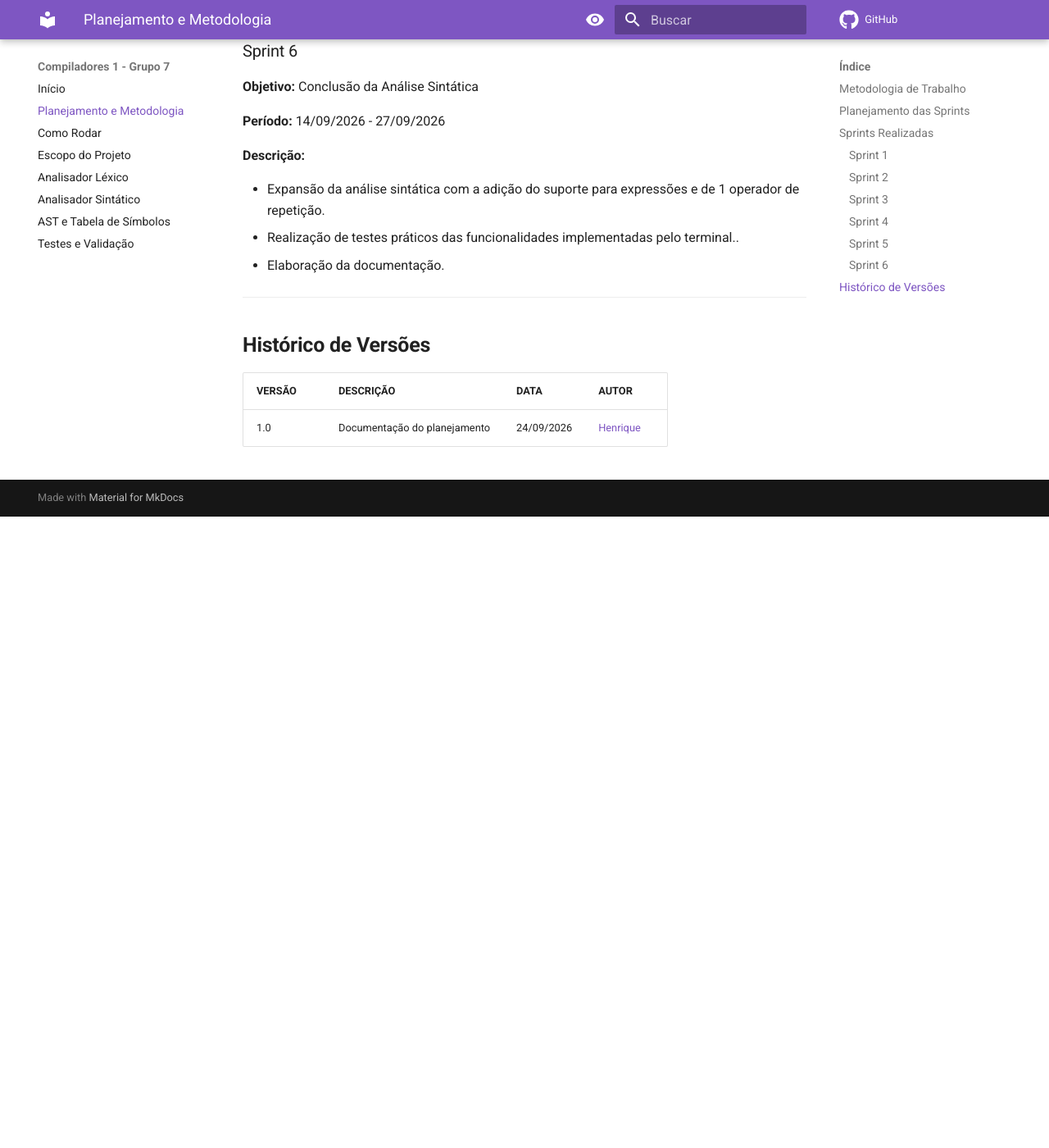
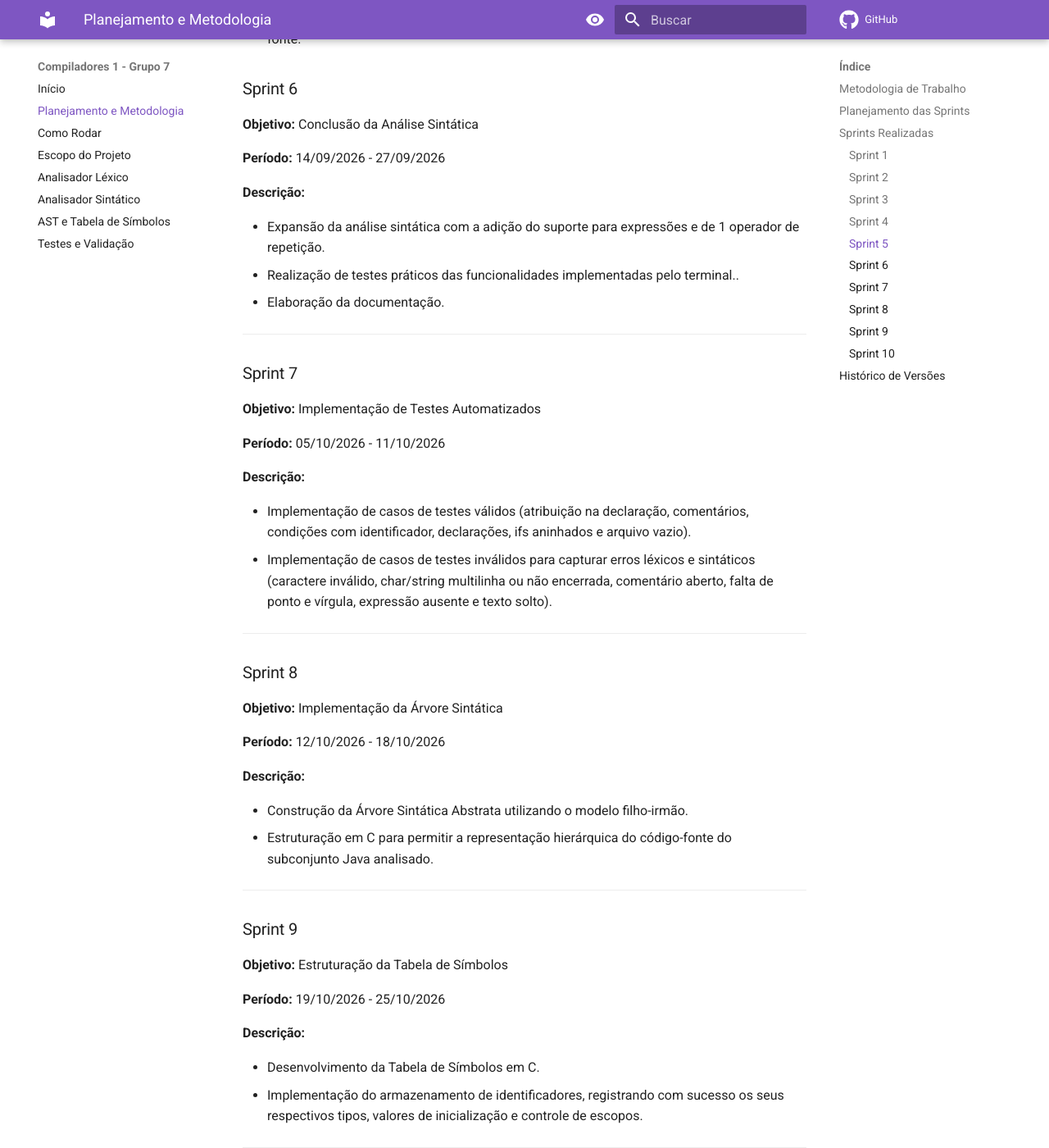
Before and after one commit to nicolaszanin06/Trabalho_Compiladores1, an MkDocs documentation site: the page built from docs/planejamento.md, in a window 1280 px wide and 1400 px high, scrolled down 2790 px. Shown: the whole window at 82% size. Built offline with MkDocs 1.6.1 and Material for MkDocs 9.7.7, drawn with Linux system fonts in a browser that asks for light colours; comment, search, counter and statistics services are not loaded; before the commit the page ends 3420 px from its top, so only the background shows below that; some of the changed text lies outside the part shown.

Commit message:
docs: Atualização das sprints para o P2

```diff
--- a/docs/planejamento.md
+++ b/docs/planejamento.md
@@ -18,11 +18,12 @@ O nosso planejamento foi estruturado para acompanhar as semanas letivas do plano
 | [Sprint 4](#sprint-4) | 31/08/2026 - 06/09/2026 | Início da Análise Sintática |
 | [Sprint 5](#sprint-5) | 07/09/2026 - 13/09/2026 | Estruturação do Parser |
 | [Sprint 6](#sprint-6) | 14/09/2026 - 27/09/2026 | Conclusão da Análise Sintática |
-| Sprint 7 | 05/10/2026 - 11/10/2026 | Integração da Análise Semântica |
-| Sprint 8 | 12/10/2026 - 18/10/2026 | Geração de Código Intermediário |
-| Sprint 9 | 19/10/2026 - 25/10/2026 | Otimização de Código |
-| Sprint 10 | 26/10/2026 - 10/11/2026 | Geração de Código Final |
-| Sprint 11 | 16/11/2026 - 29/11/2026 | Implementação Final |
+| [Sprint 7](#sprint-7) | 05/10/2026 - 11/10/2026 | Implementação de Testes Automatizados |
+| [Sprint 8](#sprint-8) | 12/10/2026 - 18/10/2026 | Implementação da Árvore Sintática |
+| [Sprint 9](#sprint-9) | 19/10/2026 - 25/10/2026 | Estruturação da Tabela de Símbolos |
+| [Sprint 10](#sprint-10) | 26/10/2026 - 10/11/2026 | Início da Análise Semântica |
+| Sprint 11 | 16/11/2026 - 22/11/2026 | Conclusão da Análise Semântica |
+| Sprint 12 | 23/11/2026 - 29/11/2026 | Geração de Código |
 
 ---
 
@@ -100,8 +101,61 @@ O nosso planejamento foi estruturado para acompanhar as semanas letivas do plano
 
 ---
 
+### Sprint 7
+
+**Objetivo:** Implementação de Testes Automatizados
+
+**Período:** 05/10/2026 - 11/10/2026
+
+**Descrição:**
+
+* Implementação de casos de testes válidos (atribuição na declaração, comentários, condições com identificador, declarações, ifs aninhados e arquivo vazio).
+* Implementação de casos de testes inválidos para capturar erros léxicos e sintáticos (caractere inválido, char/string multilinha ou não encerrada, comentário aberto, falta de ponto e vírgula, expressão ausente e texto solto).
+
+---
+
+### Sprint 8
+
+**Objetivo:** Implementação da Árvore Sintática
+
+**Período:** 12/10/2026 - 18/10/2026
+
+**Descrição:**
+
+* Construção da Árvore Sintática Abstrata utilizando o modelo filho-irmão.
+* Estruturação em C para permitir a representação hierárquica do código-fonte do subconjunto Java analisado.
+
+---
+
+### Sprint 9
+
+**Objetivo:** Estruturação da Tabela de Símbolos
+
+**Período:** 19/10/2026 - 25/10/2026
+
+**Descrição:**
+
+* Desenvolvimento da Tabela de Símbolos em C.
+* Implementação do armazenamento de identificadores, registrando com sucesso os seus respectivos tipos, valores de inicialização e controle de escopos.
+
+---
+
+### Sprint 10
+
+**Objetivo:** Início da Análise Semântica
+
+**Período:** 26/10/2026 - 10/112026
+
+**Descrição:**
+
+* Integração da Árvore Sintática Abstrata com a Tabela de Símbolos.
+* Início das validações semânticas do compilador, focando na checagem de escopo e validação de tipos.
+
+---
+
 ## **Histórico de Versões**
 
 | VERSÃO | DESCRIÇÃO | DATA | AUTOR |
 | ------ | --------- | ---- | ----- |
 | 1.0 | Documentação do planejamento | 24/09/2026 | [Henrique](https://github.com/henryqma) |
+| 2.0 | Atualização das sprints para o P2 | 06/11/2026 | [Henrique](https://github.com/henryqma) |
```
